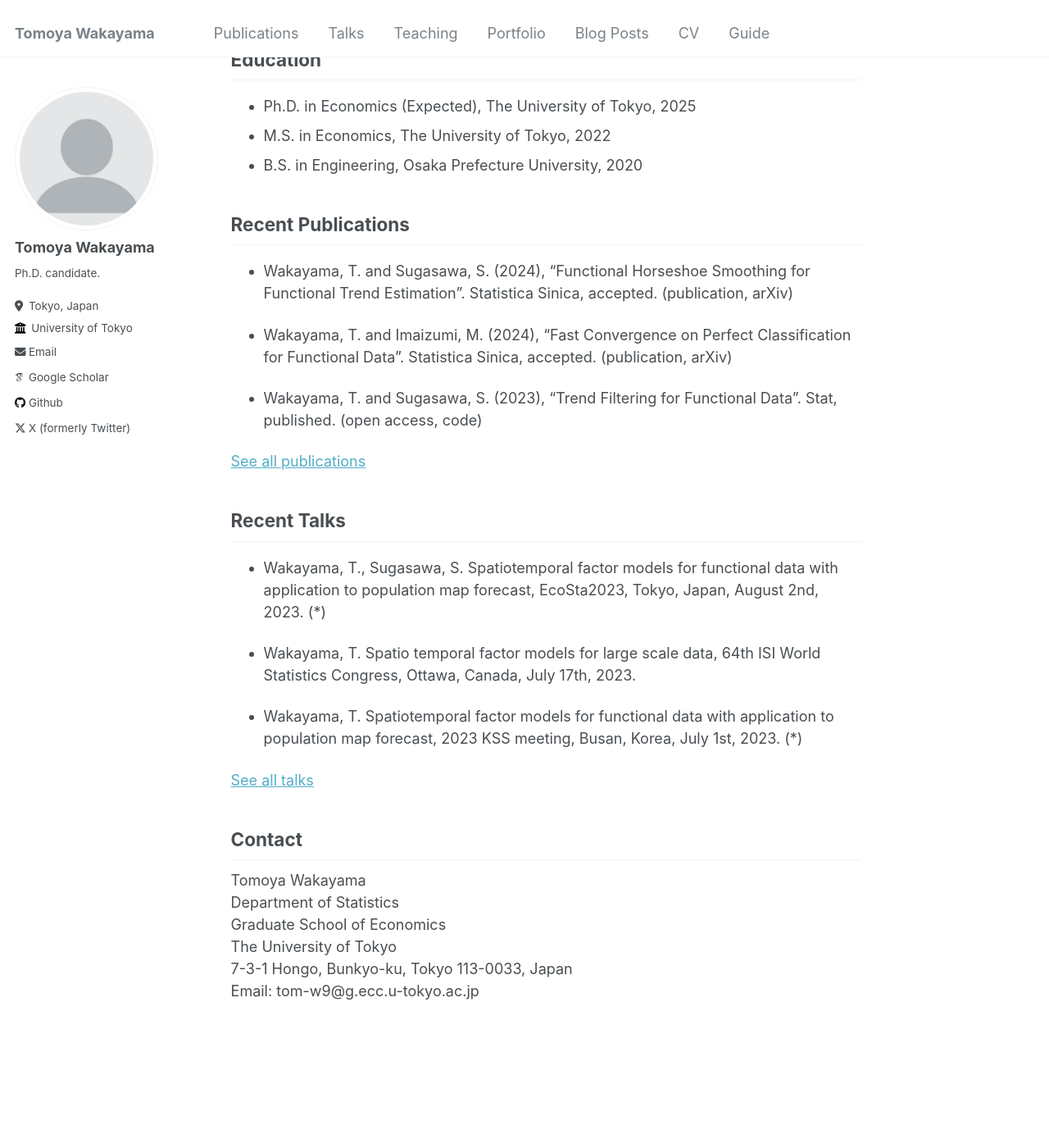
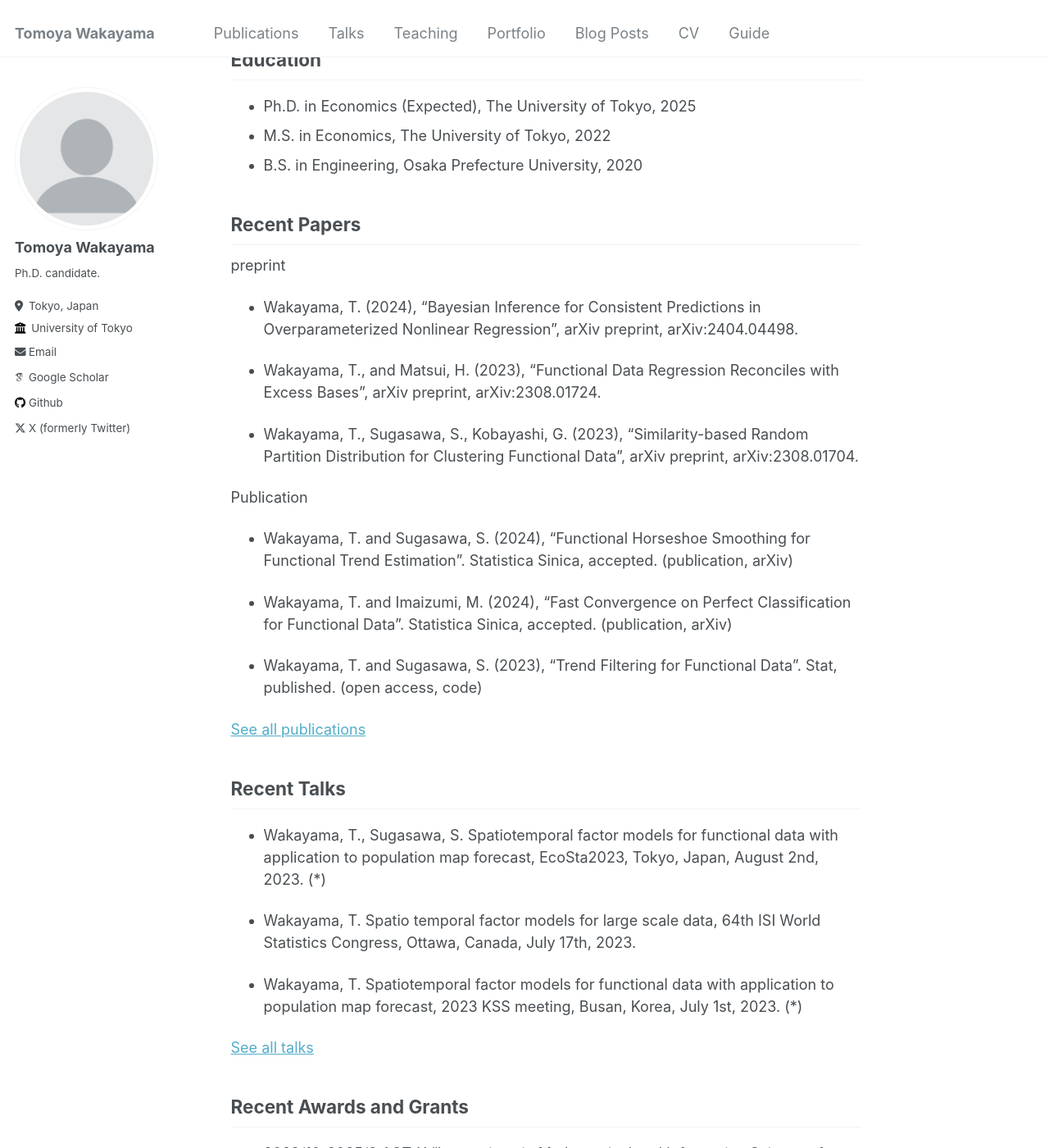
Before and after one commit to TomWaka/TomWaka.github.io, a Jekyll site: the page built from _pages/about.md, in a window 1280 px wide and 1400 px high, scrolled down 582 px. Shown: the whole window at 82% size. Built offline with Jekyll 4.4.1, drawn with Linux system fonts in a browser that asks for light colours; some web fonts are replaced; some of the changed text lies outside the part shown.

Commit message:
Update about.md

```diff
--- a/_pages/about.md
+++ b/_pages/about.md
@@ -25,8 +25,16 @@
 - M.S. in Economics, The University of Tokyo, 2022
 - B.S. in Engineering, Osaka Prefecture University, 2020
 
-Recent Publications
+Recent Papers
 ------
+preprint
+- Wakayama, T. (2024), "Bayesian Inference for Consistent Predictions in Overparameterized Nonlinear Regression", arXiv preprint, arXiv:2404.04498.
+
+- Wakayama, T., and Matsui, H. (2023), "Functional Data Regression Reconciles with Excess Bases", arXiv preprint, arXiv:2308.01724.
+
+- Wakayama, T., Sugasawa, S., Kobayashi, G. (2023), "Similarity-based Random Partition Distribution for Clustering Functional Data", arXiv preprint, arXiv:2308.01704.
+
+Publication
 - Wakayama, T. and Sugasawa, S. (2024), "Functional Horseshoe Smoothing for Functional Trend Estimation". Statistica Sinica, accepted. (publication, arXiv)
 
 - Wakayama, T. and Imaizumi, M. (2024), "Fast Convergence on Perfect Classification for Functional Data". Statistica Sinica, accepted. (publication, arXiv)
@@ -45,6 +53,18 @@
 
 [See all talks](/talks)
 
+
+Recent Awards and Grants
+------
+- 2023/10-2025/3  ACT-X "Innovations in Mathematical and Information Sciences for Building Next-generation AI", JST.
+
+- 2023 ISI東京大会記念奨励賞, 日本統計学会 (ISI Tokyo Memorial Encouragement Award, Japanese Statistical Society)
+
+- 2022/04- 日本学術振興会特別研究員DC1, JSPS. (Research Fellow DC1, Japan Society for the Promotion of Science)
+
+[See all awards and grants](/awards_grants)
+
+
 Contact
 ------
 Tomoya Wakayama
@@ -52,4 +72,3 @@
 Graduate School of Economics
 The University of Tokyo
 7-3-1 Hongo, Bunkyo-ku, Tokyo 113-0033, Japan
-Email: tom-w9@g.ecc.u-tokyo.ac.jp
```
